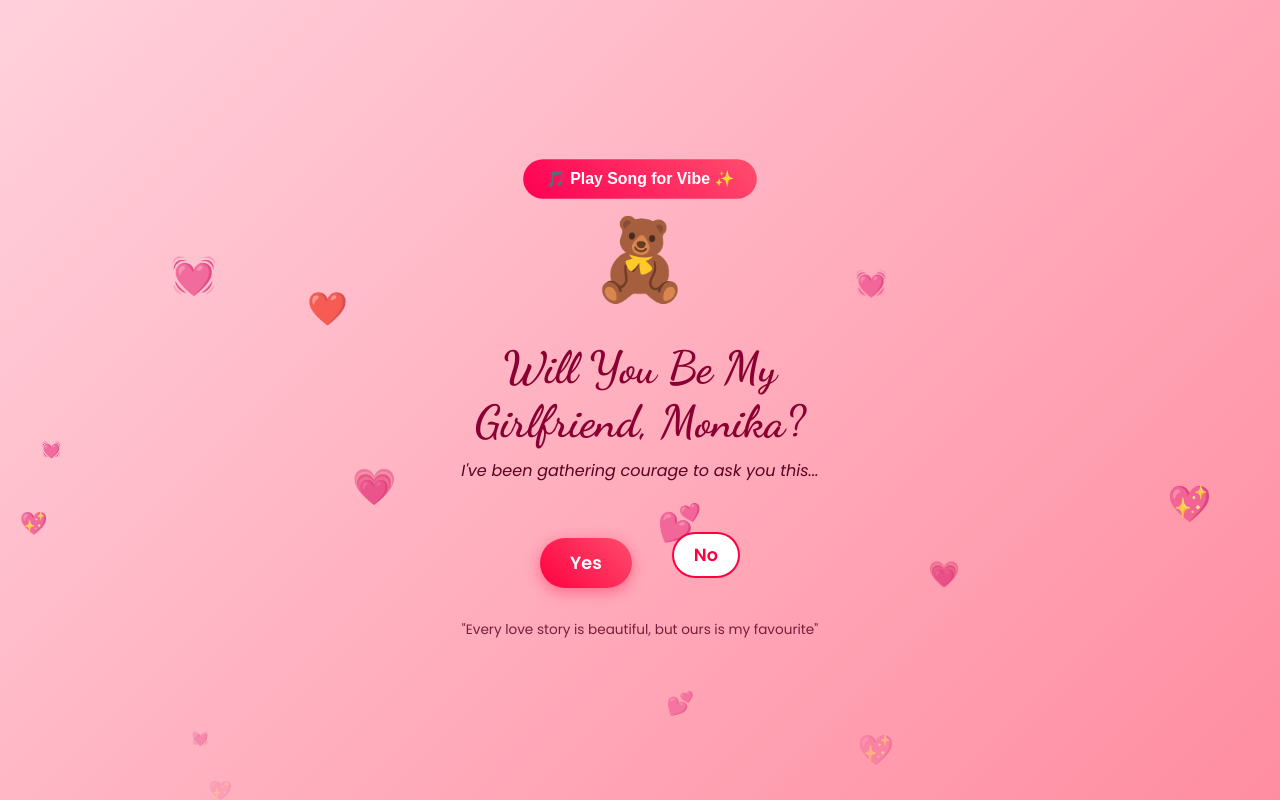
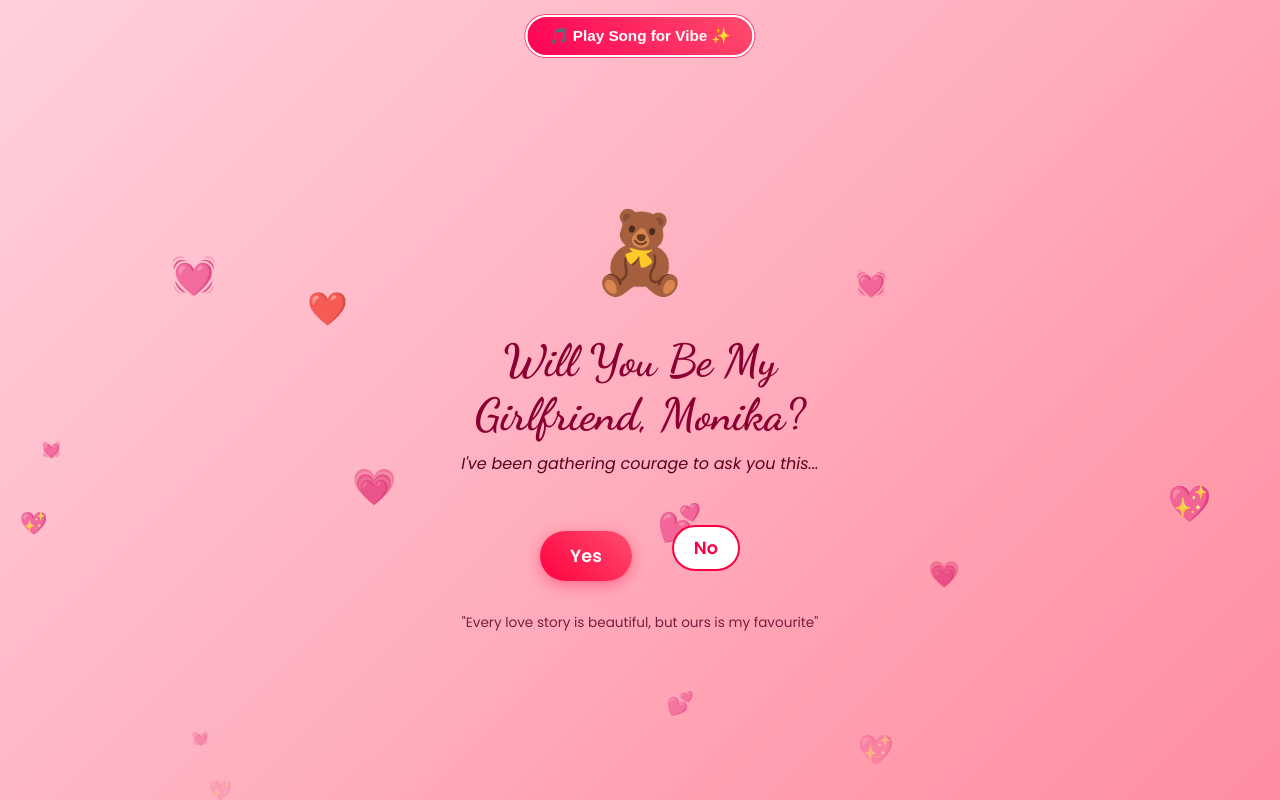
Before and after one commit to vishaljadam786-svg/Love, a plain HTML site: page index.html in a window 1280 px wide. Drawn offline with Linux system fonts and the light colour scheme.

Commit message:
Add files via upload

```diff
--- a/index.html
+++ b/index.html
@@ -26,6 +26,51 @@
       text-align: center;
       overflow-x: hidden;
       position: relative;
+    }
+
+    /* Top-Middle Fixed Highlighted Music Button */
+    .highlight-music-btn {
+      position: fixed;
+      top: 15px;
+      left: 50%;
+      transform: translateX(-50%);
+      z-index: 9999;
+      background: linear-gradient(45deg, #ff0054, #ff4d6d);
+      color: white;
+      border: 2px solid #ffffff;
+      padding: 10px 22px;
+      border-radius: 30px;
+      font-size: 0.95rem;
+      font-weight: 600;
+      cursor: pointer;
+      box-shadow: 0 4px 20px rgba(255, 0, 84, 0.5);
+      display: flex;
+      align-items: center;
+      gap: 8px;
+      transition: all 0.3s ease;
+      animation: topPulseGlow 1.6s infinite ease-in-out;
+      user-select: none;
+      white-space: nowrap;
+    }
+
+    .highlight-music-btn:hover {
+      transform: translateX(-50%) scale(1.08);
+      box-shadow: 0 0 25px rgba(255, 0, 84, 0.9);
+    }
+
+    @keyframes topPulseGlow {
+      0% {
+        transform: translateX(-50%) scale(1);
+        box-shadow: 0 0 0 0 rgba(255, 0, 84, 0.7);
+      }
+      70% {
+        transform: translateX(-50%) scale(1.06);
+        box-shadow: 0 0 0 16px rgba(255, 0, 84, 0);
+      }
+      100% {
+        transform: translateX(-50%) scale(1);
+        box-shadow: 0 0 0 0 rgba(255, 0, 84, 0);
+      }
     }
 
     /* Floating Hearts Background Container */
@@ -64,46 +109,7 @@
       flex-direction: column;
       align-items: center;
       justify-content: center;
-    }
-
-    /* Highlighted Top Music Button */
-    .highlight-music-btn {
-      background: linear-gradient(45deg, #ff0054, #ff4d6d);
-      color: white;
-      border: none;
-      padding: 10px 22px;
-      border-radius: 30px;
-      font-size: 0.95rem;
-      font-weight: 600;
-      cursor: pointer;
-      margin-bottom: 1rem;
-      box-shadow: 0 4px 20px rgba(255, 0, 84, 0.4);
-      display: inline-flex;
-      align-items: center;
-      gap: 8px;
-      transition: all 0.3s ease;
-      animation: pulseGlow 1.8s infinite ease-in-out;
-      user-select: none;
-    }
-
-    .highlight-music-btn:hover {
-      transform: scale(1.08);
-      box-shadow: 0 0 25px rgba(255, 0, 84, 0.8);
-    }
-
-    @keyframes pulseGlow {
-      0% {
-        transform: scale(1);
-        box-shadow: 0 0 0 0 rgba(255, 0, 84, 0.6);
-      }
-      70% {
-        transform: scale(1.05);
-        box-shadow: 0 0 0 14px rgba(255, 0, 84, 0);
-      }
-      100% {
-        transform: scale(1);
-        box-shadow: 0 0 0 0 rgba(255, 0, 84, 0);
-      }
+      margin-top: 40px; /* Space for top button */
     }
 
     /* Bouncing Bear Emoji */
@@ -188,7 +194,7 @@
     /* Cheeky Toast Message */
     #toast {
       position: fixed;
-      top: 10%;
+      top: 15%;
       left: 50%;
       transform: translateX(-50%);
       background-color: rgba(139, 0, 50, 0.85);
@@ -276,7 +282,7 @@
       position: relative;
     }
 
-    /* Real Book Base (Stacked Pages Effect) */
+    /* Real Book Base */
     .book-base {
       width: 100%;
       height: 100%;
@@ -327,7 +333,6 @@
       object-fit: cover;
     }
 
-    /* Smooth Slide/Fade Flip Effect */
     .page.flipped {
       transform: translateX(-120%) rotate(-10deg);
       opacity: 0;
@@ -340,7 +345,7 @@
       margin-top: 5px;
     }
 
-    /* Slowed Down Burst Emoji Particles (1.5s Duration) */
+    /* Burst Emoji Particles */
     .burst-emoji {
       position: fixed;
       pointer-events: none;
@@ -386,18 +391,17 @@
     <source src="song.mp3" type="audio/mpeg">
   </audio>
 
+  <!-- Top Middle Fixed Highlighted Play Song Button -->
+  <button id="musicBtn" class="highlight-music-btn">🎵 Play Song for Vibe ✨</button>
+
   <!-- Floating Hearts Background -->
   <div id="hearts-container"></div>
 
-  <!-- Toast Notification for No Button -->
+  <!-- Toast Notification -->
   <div id="toast"></div>
 
   <!-- Main Question UI -->
   <div class="card" id="proposalCard">
-
-    <!-- Top Middle Highlighted Music Button -->
-    <button id="musicBtn" class="highlight-music-btn">🎵 Play Song for Vibe ✨</button>
-
     <div class="bear">🧸</div>
     <h1>Will You Be My Girlfriend, Monika?</h1>
     <p class="subtitle">I've been gathering courage to ask you this...</p>
@@ -410,13 +414,12 @@
     <p class="quote">"Every love story is beautiful, but ours is my favourite"</p>
   </div>
 
-  <!-- Celebration UI (Video Page) -->
+  <!-- Celebration UI -->
   <div class="card" id="celebration">
     <div class="yay-text">YAYYYY I KNOW YOU LOVE ME ☺️!!</div>
     <div class="spinning-emoji">💖</div>
     <p class="final-message">I knew you'd say yes...</p>
 
-    <!-- Cropped Video Container -->
     <div class="video-wrapper">
       <video class="celebration-video" autoplay loop muted playsinline controls>
         <source src="video.mp4" type="video/mp4">
@@ -446,7 +449,6 @@
   </div>
 
   <script>
-    // Audio Toggle Logic
     const bgMusic = document.getElementById('bgMusic');
     const musicBtn = document.getElementById('musicBtn');
 
@@ -463,7 +465,7 @@
 
     musicBtn.addEventListener('click', toggleMusic);
 
-    // Create 15 Floating Hearts
+    // Create Floating Hearts
     const heartsContainer = document.getElementById('hearts-container');
     const heartEmojis = ['❤️', '💖', '💗', '💓', '💕'];
 
```
